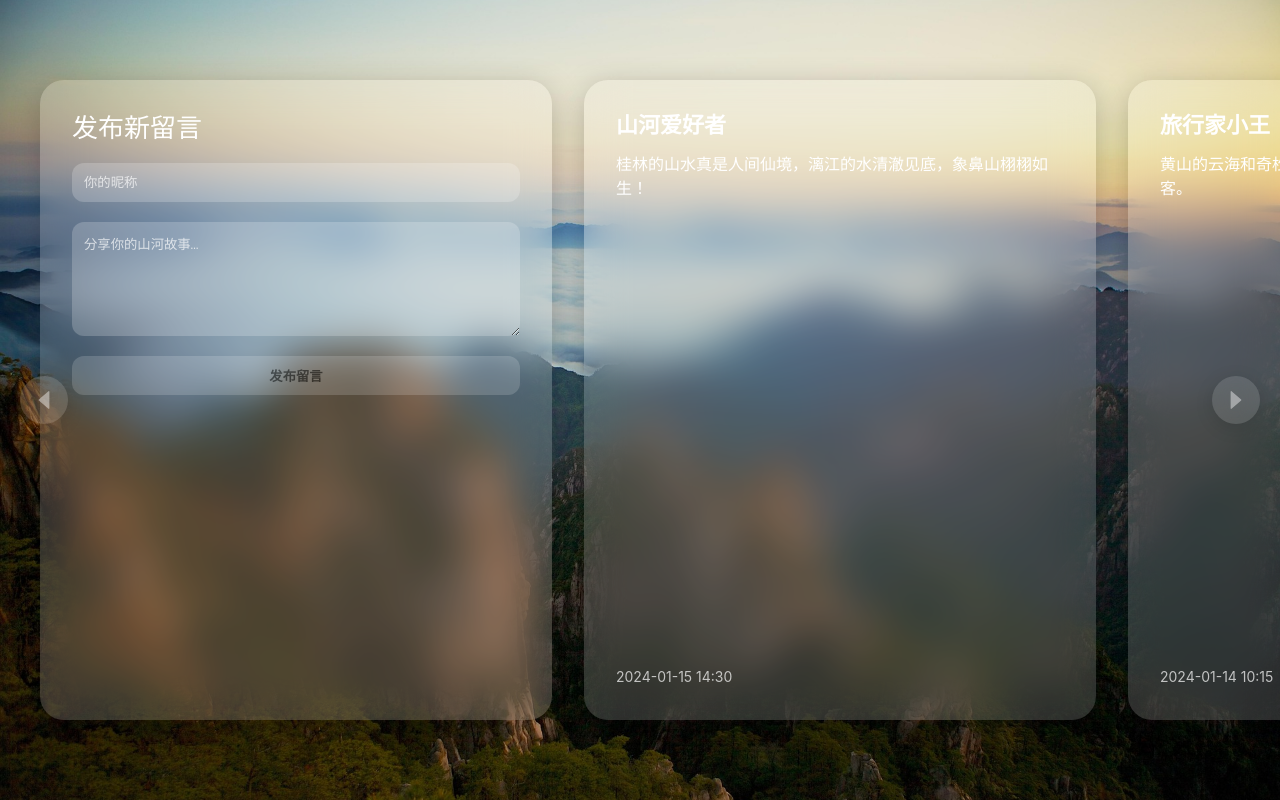
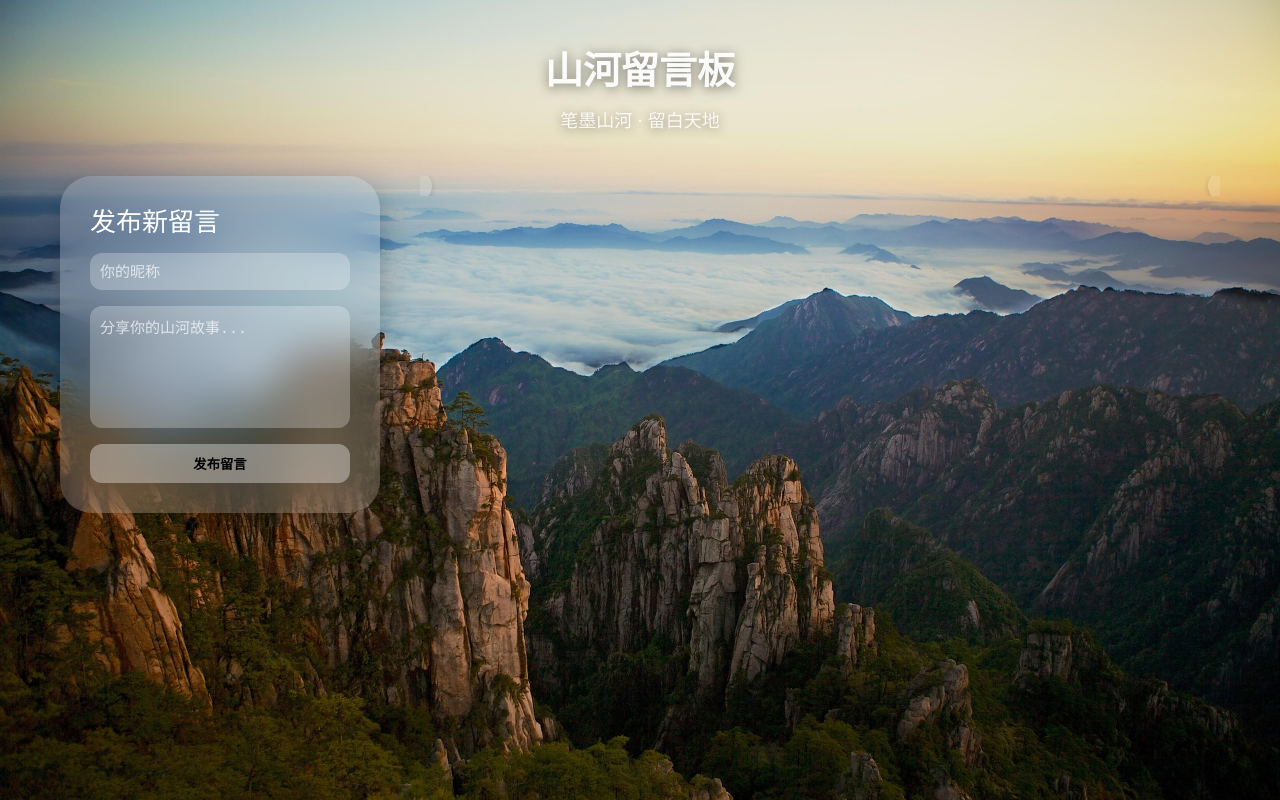
Before and after one commit to Calmer2024/RiversToMountains, a React (Vite) app: page /bpco in a window 1280 px wide. Built offline with nearby package versions, Linux system fonts and the light colour scheme.

Commit message:
更改了留言板的样式

```diff
--- a/src/sections/BpcoPage.module.scss
+++ b/src/sections/BpcoPage.module.scss
@@ -1,111 +1,244 @@
 .bpcoPage {
   width: 100vw;
-  height: 100vh;
-  overflow: hidden;
+  min-height: 100vh;
   background-size: cover;
   background-position: center;
+  background-attachment: fixed;
+  overflow-x: hidden;
   position: relative;
+  padding: 40px 60px;
 }
 
-/* 横向滚动区域 */
-.cardsScroller {
-  position: absolute;
-  inset: 0;
-  display: flex;
-  flex-direction: row;
-  gap: 32px;
-  overflow-x: auto;
-  overflow-y: hidden;
-  scroll-snap-type: x mandatory;
-  padding: 0 40px;
+/* 标题 */
+.pageTitle {
+  text-align: center;
+  color: rgba(255, 255, 255, 0.95);
+  margin-bottom: 40px;
+  text-shadow: 0 2px 12px rgba(0, 0, 0, 0.5);
+}
+.titleMain {
+  font-size: 38px;
+  font-weight: 700;
+}
+.titleSub {
+  font-size: 18px;
+  opacity: 0.85;
+  margin-top: 6px;
 }
 
-/* 每张卡片 40vw */
-.messageCard {
-  width: 40vw;
-  min-width: 40vw;
-  height: 80%;
-  align-self: center;
+/* 主体布局 */
+.contentWrapper {
+  display: grid;
+  grid-template-columns: 1.2fr 3fr;
+  gap: 40px;
+  align-items: start;
+}
 
-  background: rgba(255,255,255,0.16);
+/* 左侧表单 */
+.newMessageCard {
+  background: rgba(255, 255, 255, 0.18);
   backdrop-filter: blur(20px);
-  -webkit-backdrop-filter: blur(20px);
-  border-radius: 24px;
-  padding: 32px;
-  scroll-snap-align: center;
-  box-shadow: 0 8px 30px rgba(0,0,0,0.25);
+  border-radius: 32px;
+  padding: 30px;
   color: white;
-
+  box-shadow: 0 8px 30px rgba(0, 0, 0, 0.25);
+}
+.sectionTitle {
+  font-size: 26px;
+  margin-bottom: 16px;
+}
+.form {
   display: flex;
   flex-direction: column;
+  gap: 16px;
 }
-
-.sectionTitle { font-size: 26px; margin-bottom: 20px; }
-
-.form { display: flex; flex-direction: column; gap: 20px; }
-
 .input,
 .textarea {
-  background: rgba(255,255,255,0.2);
+  background: rgba(255, 255, 255, 0.25);
   border: none;
   border-radius: 12px;
-  padding: 12px;
+  padding: 10px;
   color: white;
+  resize: none;
+  font-size: 15px;
 }
-
 .input::placeholder,
 .textarea::placeholder {
-  color: rgba(255,255,255,0.7);
+  color: rgba(255, 255, 255, 0.7);
 }
-
 .submitButton {
-  background: rgba(255,255,255,0.4);
+  background: rgba(255, 255, 255, 0.35);
   border: none;
   border-radius: 12px;
   padding: 10px 16px;
   cursor: pointer;
   color: black;
   font-weight: 600;
+  transition: all 0.25s ease;
+}
+.submitButton:hover {
+  background: rgba(255, 255, 255, 0.6);
 }
 
-.submitButton:disabled {
-  opacity: 0.4;
-  cursor: not-allowed;
+/* 留言墙 */
+.messageWallWrapper {
+  position: relative;
+  overflow: hidden;
+}
+.messageWall {
+  display: flex;
+  gap: 40px;
+  overflow-x: auto;
+  scroll-behavior: smooth;
+  padding: 10px;
+  scrollbar-width: none;
+}
+.messageWall::-webkit-scrollbar {
+  display: none;
+}
+.messageColumn {
+  display: flex;
+  flex-direction: column;
+  gap: 24px;
+  min-width: 300px;
+}
+.messageCard {
+  background: rgba(255, 255, 255, 0.18);
+  backdrop-filter: blur(15px);
+  border-radius: 24px;
+  padding: 20px;
+  color: white;
+  box-shadow: 0 4px 20px rgba(0, 0, 0, 0.25);
+  cursor: pointer;
+  transition: all 0.25s ease;
+}
+.messageCard:hover {
+  transform: translateY(-4px);
+  background: rgba(255, 255, 255, 0.25);
+}
+.messageHeader {
+  display: flex;
+  align-items: center;
+  gap: 10px;
+  margin-bottom: 8px;
+}
+.avatar {
+  font-size: 22px;
+}
+.userName {
+  font-weight: 600;
+}
+.timestamp {
+  font-size: 13px;
+  opacity: 0.8;
+}
+.messageContent {
+  font-size: 15px;
+  line-height: 1.5;
 }
 
-.cardTitle { font-size: 22px; font-weight: 600; }
-.content { margin: 14px 0; flex-grow: 1; line-height: 1.5; }
-.timestamp { opacity: 0.7; font-size: 14px; }
-
-.arrowLeft,
-.arrowRight {
+/* 左右切换按钮（改小 + 外移） */
+.navButton {
   position: absolute;
   top: 50%;
   transform: translateY(-50%);
-  z-index: 20;
-  background: rgba(255,255,255,0.25);
-  backdrop-filter: blur(10px);
+  z-index: 5;
+  background: rgba(255, 255, 255, 0.18);
+  backdrop-filter: blur(12px);
   border: none;
-  width: 48px;
-  height: 48px;
+  width: 32px;
+  height: 32px;
   border-radius: 50%;
   display: flex;
   align-items: center;
   justify-content: center;
   cursor: pointer;
   color: white;
-  font-size: 26px;
-  box-shadow: 0 4px 18px rgba(0,0,0,0.25);
-  transition: all 0.25s cubic-bezier(.22, .61, .36, 1);
-  opacity: 0.5;
+  font-size: 16px;
+  transition: all 0.25s ease;
+  box-shadow: 0 2px 6px rgba(0, 0, 0, 0.2);
+  opacity: 0.8;
+}
+.navButton:hover {
+  transform: translateY(-50%) scale(1.15);
+  background: rgba(255, 255, 255, 0.35);
+  opacity: 1;
+}
+.leftBtn {
+  left: -20px;
+}
+.rightBtn {
+  right: -20px;
 }
 
-.arrowLeft:hover,
-.arrowRight:hover {
-  transform: translateY(-50%) scale(1.12);
-  opacity: 1;
-  box-shadow: 0 0 20px rgba(255,255,255,0.8);
+/* 模态框 */
+.modalOverlay {
+  position: fixed;
+  inset: 0;
+  background: rgba(0, 0, 0, 0.55);
+  display: flex;
+  align-items: center;
+  justify-content: center;
+  z-index: 100;
+}
+.modalCard {
+  background: rgba(255, 255, 255, 0.2);
+  backdrop-filter: blur(25px);
+  border-radius: 24px;
+  width: 600px;
+  max-width: 90vw;
+  padding: 30px;
+  color: white;
+  box-shadow: 0 8px 40px rgba(0, 0, 0, 0.35);
+  animation: fadeInUp 0.3s ease;
+}
+.modalHeader {
+  display: flex;
+  align-items: center;
+  gap: 12px;
+  margin-bottom: 16px;
+}
+.avatarLarge {
+  font-size: 36px;
+}
+.modalUserName {
+  font-size: 20px;
+  font-weight: 600;
+}
+.modalTimestamp {
+  font-size: 14px;
+  opacity: 0.8;
+}
+.modalContent {
+  font-size: 16px;
+  line-height: 1.6;
+  margin-top: 10px;
+  margin-bottom: 20px;
+}
+.closeButton {
+  display: block;
+  margin: 0 auto;
+  background: rgba(255, 255, 255, 0.35);
+  border: none;
+  border-radius: 12px;
+  padding: 8px 20px;
+  cursor: pointer;
+  color: black;
+  font-weight: 600;
+  transition: all 0.25s ease;
+}
+.closeButton:hover {
+  background: rgba(255, 255, 255, 0.6);
 }
 
-.arrowLeft { left: 20px; }
-.arrowRight { right: 20px; }
+/* 动画 */
+@keyframes fadeInUp {
+  from {
+    opacity: 0;
+    transform: translateY(20px);
+  }
+  to {
+    opacity: 1;
+    transform: translateY(0);
+  }
+}
--- a/src/sections/BpcoPage.tsx
+++ b/src/sections/BpcoPage.tsx
@@ -1,6 +1,5 @@
-import React, { useState, useEffect, useRef } from 'react';
-import { useLocation } from 'react-router-dom';
-import styles from './BpcoPage.module.scss';
+import React, { useState, useEffect, useRef } from "react";
+import styles from "./BpcoPage.module.scss";
 import { AiOutlineCaretLeft, AiOutlineCaretRight } from "react-icons/ai";
 
 interface Message {
@@ -12,129 +11,90 @@ interface Message {
 }
 
 const backgroundImages = [
-  '/images/cards/guilin.jpg',
-  '/images/cards/huangshan.jpg',
-  '/images/cards/jiuzhaigou.jpg',
-  '/images/cards/zhangjiajie.jpg',
-  '/images/cards/zhangye.jpg'
+  "/images/cards/guilin.jpg",
+  "/images/cards/huangshan.jpg",
+  "/images/cards/jiuzhaigou.jpg",
+  "/images/cards/zhangjiajie.jpg",
+  "/images/cards/zhangye.jpg",
 ];
 
-export default function BpcoPage() {
-  const location = useLocation();
-
-  const scrollerRef = useRef<HTMLDivElement | null>(null);
-  const publishCardRef = useRef<HTMLDivElement | null>(null);
-
-  const [newMessage, setNewMessage] = useState({ name: '', content: '' });
-
-  const [messages] = useState<Message[]>([
-    {
-      id: 1,
-      name: '山河爱好者',
-      content: '桂林的山水真是人间仙境，漓江的水清澈见底，象鼻山栩栩如生！',
-      timestamp: '2024-01-15 14:30',
-      avatar: '👤'
-    },
-    {
-      id: 2,
-      name: '旅行家小王',
-      content: '黄山的云海和奇松让人叹为观止，迎客松真的像在欢迎每一位游客。',
-      timestamp: '2024-01-14 10:15',
-      avatar: '🧳'
-    },
-    {
-      id: 3,
-      name: '摄影爱好者',
-      content: '九寨沟的秋天色彩斑斓，每个海子都像调色盘，是摄影的天堂。',
-      timestamp: '2024-01-13 16:45',
-      avatar: '📷'
-    }
-  ]);
-
+const BpcoPage: React.FC = () => {
+  const [messages, setMessages] = useState<Message[]>([]);
+  const [newMessage, setNewMessage] = useState({ name: "", content: "" });
   const [currentBgIndex, setCurrentBgIndex] = useState(0);
+  const [selectedMessage, setSelectedMessage] = useState<Message | null>(null);
+  const listRef = useRef<HTMLDivElement>(null);
 
   // 背景自动轮播
   useEffect(() => {
     const t = setInterval(() => {
-      setCurrentBgIndex(p => (p + 1) % backgroundImages.length);
+      setCurrentBgIndex((p) => (p + 1) % backgroundImages.length);
     }, 5000);
     return () => clearInterval(t);
   }, []);
 
-  // 进入页面/路由切换时 → 居中发布新留言
+  // ✅ 初始化加载留言
   useEffect(() => {
-    const container = scrollerRef.current;
-    const firstCard = publishCardRef.current;
-    if (!container || !firstCard) return;
-    requestAnimationFrame(() => {
-      const offset = firstCard.offsetLeft - (container.clientWidth - firstCard.clientWidth) / 2;
-      container.scrollTo({ left: offset, behavior: 'auto' });
-    });
-  }, [location.pathname]);
+    try {
+      const saved = window.localStorage.getItem("shanhua_messages");
+      if (saved) {
+        const parsed = JSON.parse(saved);
+        if (Array.isArray(parsed)) setMessages(parsed);
+      }
+    } catch (e) {
+      console.warn("无法读取留言数据", e);
+    }
+  }, []);
 
-  // 辅助函数：居中某一 index 的卡
-  const scrollToCard = (index: number) => {
-    const container = scrollerRef.current;
-    if (!container) return;
+  // ✅ 保存留言（仅当有内容时）
+  useEffect(() => {
+    if (messages.length > 0) {
+      window.localStorage.setItem("shanhua_messages", JSON.stringify(messages));
+    }
+  }, [messages]);
 
-    const cards = Array.from(container.children) as HTMLElement[];
-    if (!cards[index]) return;
 
-    const card = cards[index];
-    const offset = card.offsetLeft - (container.clientWidth - card.clientWidth) / 2;
-    container.scrollTo({ left: offset, behavior: 'smooth' });
+  // 输入
+  const handleInputChange = (
+    e: React.ChangeEvent<HTMLInputElement | HTMLTextAreaElement>
+  ) => {
+    const { name, value } = e.target;
+    setNewMessage((prev) => ({ ...prev, [name]: value }));
   };
 
-  // 点击 左/右按钮
-  const gotoPrev = () => {
-    const container = scrollerRef.current;
-    if (!container) return;
-    const center = container.scrollLeft + container.clientWidth / 2;
-    const cards = Array.from(container.children) as HTMLElement[];
+  // 提交留言
+  const handleSubmit = (e: React.FormEvent) => {
+    e.preventDefault();
+    if (!newMessage.name.trim() || !newMessage.content.trim()) return;
 
-    // 找当前
-    let currentIndex = 0;
-    let bestDist = Infinity;
-    cards.forEach((card, i) => {
-      const cardCenter = card.offsetLeft + card.offsetWidth / 2;
-      const dist = Math.abs(cardCenter - center);
-      if (dist < bestDist) {
-        bestDist = dist;
-        currentIndex = i;
-      }
-    });
+    const msg: Message = {
+      id: Date.now(),
+      name: newMessage.name.trim(),
+      content: newMessage.content.trim(),
+      timestamp: new Date().toLocaleString("zh-CN", { hour12: false }),
+      avatar: "💬",
+    };
 
-    if (currentIndex > 0) scrollToCard(currentIndex - 1);
+    setMessages([msg, ...messages]);
+    setNewMessage({ name: "", content: "" });
   };
 
-  const gotoNext = () => {
-    const container = scrollerRef.current;
-    if (!container) return;
-    const center = container.scrollLeft + container.clientWidth / 2;
-    const cards = Array.from(container.children) as HTMLElement[];
+  // 每列最多 3 条
+  const columns: Message[][] = [];
+  for (let i = 0; i < messages.length; i += 3) {
+    columns.push(messages.slice(i, i + 3));
+  }
 
-    let currentIndex = 0;
-    let bestDist = Infinity;
-    cards.forEach((card, i) => {
-      const cardCenter = card.offsetLeft + card.offsetWidth / 2;
-      const dist = Math.abs(cardCenter - center);
-      if (dist < bestDist) {
-        bestDist = dist;
-        currentIndex = i;
-      }
-    });
-
-    if (currentIndex < cards.length - 1) scrollToCard(currentIndex + 1);
-  };
-
-  const handleSubmit = (e: React.FormEvent) => {
-    e.preventDefault();
-    alert("提交逻辑在这里执行，你可以对接后台");
-  };
-
-  const handleInput = (e: React.ChangeEvent<HTMLInputElement|HTMLTextAreaElement>) => {
-    const { name, value } = e.target;
-    setNewMessage(prev => ({ ...prev, [name]: value }));
+  // 横向滚动控制
+  const scrollByColumn = (dir: "left" | "right") => {
+    if (!listRef.current) return;
+    const container = listRef.current;
+    const scrollAmount = container.clientWidth;
+    const newLeft =
+      dir === "left"
+        ? container.scrollLeft - scrollAmount
+        : container.scrollLeft + scrollAmount;
+    container.scrollTo({ left: newLeft, behavior: "smooth" });
   };
 
   return (
@@ -142,35 +102,35 @@ export default function BpcoPage() {
       className={styles.bpcoPage}
       style={{ backgroundImage: `url(${backgroundImages[currentBgIndex]})` }}
     >
+      {/* 页面标题 */}
+      <div className={styles.pageTitle}>
+        <div className={styles.titleMain}>山河留言板</div>
+        <div className={styles.titleSub}>笔墨山河 · 留白天地</div>
+      </div>
 
-      {/* 左右按钮 */}
-      <button className={styles.arrowLeft} onClick={gotoPrev}>
-        <AiOutlineCaretLeft />
-      </button>
-
-      <div className={styles.cardsScroller} ref={scrollerRef}>
-
-        {/* 第一张：发布新留言 */}
-        <div className={styles.messageCard} ref={publishCardRef}>
+      <div className={styles.contentWrapper}>
+        {/* 左侧：发布新留言 */}
+        <div className={styles.newMessageCard}>
           <h2 className={styles.sectionTitle}>发布新留言</h2>
           <form onSubmit={handleSubmit} className={styles.form}>
             <input
-              className={styles.input}
               type="text"
               name="name"
+              value={newMessage.name}
+              onChange={handleInputChange}
               placeholder="你的昵称"
-              value={newMessage.name}
-              onChange={handleInput}
+              className={styles.input}
             />
             <textarea
+              name="content"
+              value={newMessage.content}
+              onChange={handleInputChange}
+              placeholder="分享你的山河故事..."
+              rows={6}
               className={styles.textarea}
-              name="content"
-              placeholder="分享你的山河故事…"
-              rows={6}
-              value={newMessage.content}
-              onChange={handleInput}
             />
             <button
+              type="submit"
               className={styles.submitButton}
               disabled={!newMessage.name.trim() || !newMessage.content.trim()}
             >
@@ -179,19 +139,84 @@ export default function BpcoPage() {
           </form>
         </div>
 
-        {/* 后续留言卡片 */}
-        {messages.map(m => (
-          <div key={m.id} className={styles.messageCard}>
-            <h3 className={styles.cardTitle}>{m.name}</h3>
-            <div className={styles.content}>{m.content}</div>
-            <div className={styles.timestamp}>{m.timestamp}</div>
+        {/* 右侧：留言墙 */}
+        <div className={styles.messageWallWrapper}>
+          <button
+            className={`${styles.navButton} ${styles.leftBtn}`}
+            onClick={() => scrollByColumn("left")}
+          >
+            <AiOutlineCaretLeft />
+          </button>
+
+          <div className={styles.messageWall} ref={listRef}>
+            {columns.map((col, ci) => (
+              <div key={ci} className={styles.messageColumn}>
+                {col.map((msg) => (
+                  <div
+                    key={msg.id}
+                    className={styles.messageCard}
+                    onClick={() => setSelectedMessage(msg)}
+                  >
+                    <div className={styles.messageHeader}>
+                      <span className={styles.avatar}>{msg.avatar}</span>
+                      <div>
+                        <div className={styles.userName}>{msg.name}</div>
+                        <div className={styles.timestamp}>{msg.timestamp}</div>
+                      </div>
+                    </div>
+                    <div className={styles.messageContent}>{msg.content}</div>
+                  </div>
+                ))}
+              </div>
+            ))}
           </div>
-        ))}
+
+          <button
+            className={`${styles.navButton} ${styles.rightBtn}`}
+            onClick={() => scrollByColumn("right")}
+          >
+            <AiOutlineCaretRight />
+          </button>
+        </div>
       </div>
 
-      <button className={styles.arrowRight} onClick={gotoNext}>
-        <AiOutlineCaretRight />
-      </button>
+      {/* 模态框 */}
+      {selectedMessage && (
+        <div
+          className={styles.modalOverlay}
+          onClick={() => setSelectedMessage(null)}
+        >
+          <div
+            className={styles.modalCard}
+            onClick={(e) => e.stopPropagation()}
+          >
+            <div className={styles.modalHeader}>
+              <span className={styles.avatarLarge}>
+                {selectedMessage.avatar}
+              </span>
+              <div>
+                <div className={styles.modalUserName}>
+                  {selectedMessage.name}
+                </div>
+                <div className={styles.modalTimestamp}>
+                  {selectedMessage.timestamp}
+                </div>
+              </div>
+            </div>
+            <div className={styles.modalContent}>
+              {selectedMessage.content}
+            </div>
+            <button
+              className={styles.closeButton}
+              onClick={() => setSelectedMessage(null)}
+            >
+              关闭
+            </button>
+          </div>
+        </div>
+      )}
     </div>
   );
-}
+};
+
+export default BpcoPage;
```
